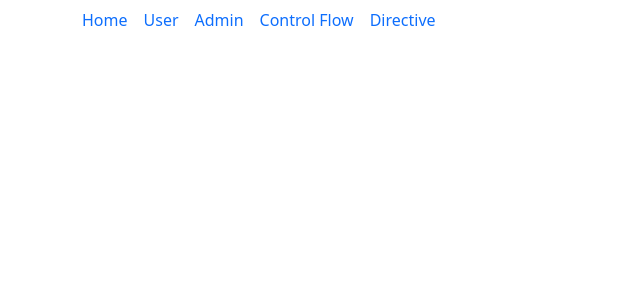
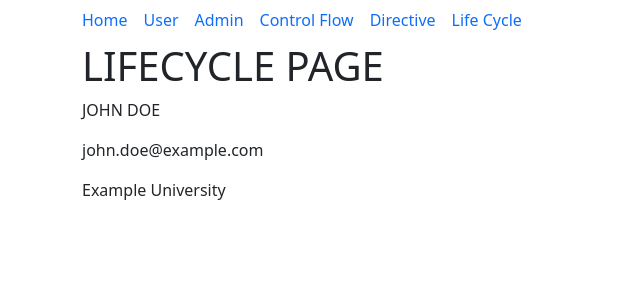
Before and after one commit to smakicp00/angular-app, an Angular app: page /life-cycle in a window 1280 px wide. Before the commit this address led to /. Shown: the top 300 px of the page, without its empty margins (0-640 px from the left). Built offline with nearby package versions, Linux system fonts and the light colour scheme.

Commit message:
feat: add Life Cycle component with lifecycle methods and user data display. LifeCycle and Pipes

```diff
--- a/src/app/app.html
+++ b/src/app/app.html
@@ -16,6 +16,9 @@
    <li class="nav-item">
     <a class="nav-link" routerLink="directive">Directive</a>
   </li>
+  <li class="nav-item">
+    <a class="nav-link" routerLink="life-cycle">Life Cycle</a>
+  </li>
 </ul>
 
 <router-outlet>
--- a/src/app/app.routes.ts
+++ b/src/app/app.routes.ts
@@ -3,6 +3,7 @@ import { User } from './components/user/user';
 import { Admin } from './components/admin/admin';
 import { ControlFlow } from './components/control-flow/control-flow';
 import { Directive } from './components/directive/directive';
+import { LifeCycle } from './components/life-cycle/life-cycle';
 
 export const routes: Routes = [
     {
@@ -21,4 +22,8 @@ export const routes: Routes = [
         path: 'directive',
         component: Directive
     },
+    {
+        path: 'life-cycle',
+        component: LifeCycle
+    },
 ];
--- /dev/null
+++ b/src/app/components/life-cycle/life-cycle.html
@@ -0,0 +1,5 @@
+<h1>LIFECYCLE PAGE</h1>
+
+<p>{{ userName() | uppercase }}</p>
+<p>{{ userEmail() | lowercase }}</p>
+<p>{{ userSchool() | titlecase }}</p>
--- /dev/null
+++ b/src/app/components/life-cycle/life-cycle.ts
@@ -0,0 +1,57 @@
+import { Component, OnInit, OnDestroy, OnChanges, DoCheck, AfterContentInit, AfterContentChecked, AfterViewInit, AfterViewChecked, signal } from '@angular/core';
+import { UpperCasePipe, LowerCasePipe, TitleCasePipe } from '@angular/common';
+@Component({
+  selector: 'app-life-cycle',
+  imports: [UpperCasePipe, LowerCasePipe, TitleCasePipe],
+  templateUrl: './life-cycle.html',
+  styleUrl: './life-cycle.css'
+})
+export class LifeCycle implements OnChanges, OnInit, OnDestroy, DoCheck, AfterContentInit, AfterContentChecked, AfterViewInit, AfterViewChecked {
+
+  userName = signal<string>('john doe');
+
+  userEmail = signal<string>('JOHN.DOE@EXAMPLE.COM');
+
+  userSchool = signal<string>('example university');
+
+  constructor() {
+    console.log('LifeCycle component constructed');
+  }
+
+  ngOnChanges() {
+    console.log('LifeCycle component changes');
+  }
+
+  ngOnInit() {
+    console.log('LifeCycle component initialized');
+  }
+
+  ngDoCheck(): void {
+    console.log('LifeCycle component checked');
+  }
+
+  ngAfterContentInit(): void {
+    console.log('LifeCycle component content initialized');
+  }
+
+  ngAfterContentChecked(): void {
+    console.log('LifeCycle component content checked');
+  }
+
+  ngAfterViewInit(): void {
+    console.log('LifeCycle component view initialized');
+  }
+
+  ngAfterViewChecked(): void {
+    console.log('LifeCycle component view checked');
+  }
+
+  // Repeat DoCheck, AfterContentChecked, AfterViewChecked
+
+  ngOnDestroy() {
+    console.log('LifeCycle component destroyed');
+  }
+
+
+
+}
```
Also changed, not shown: src/app/components/life-cycle/life-cycle.css (added), 1 other file (tests, documents, lock files or other folders).
